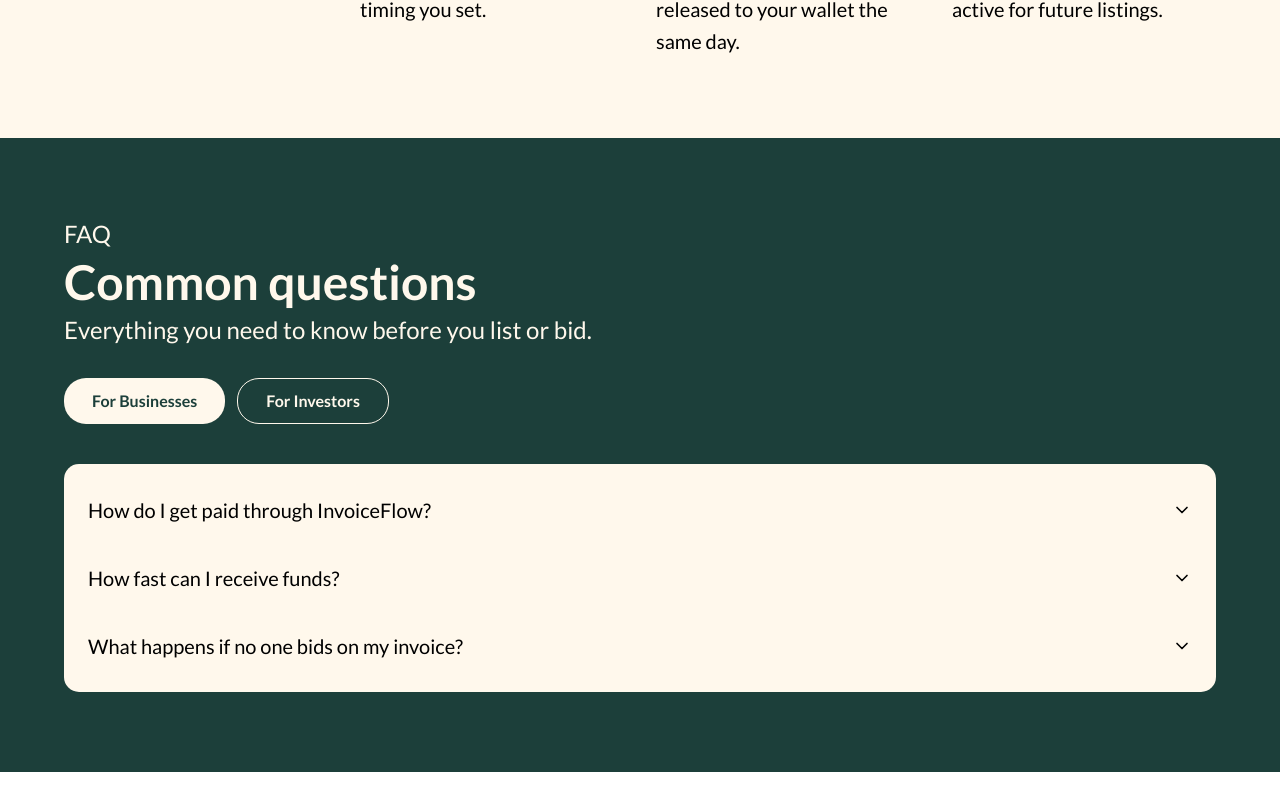
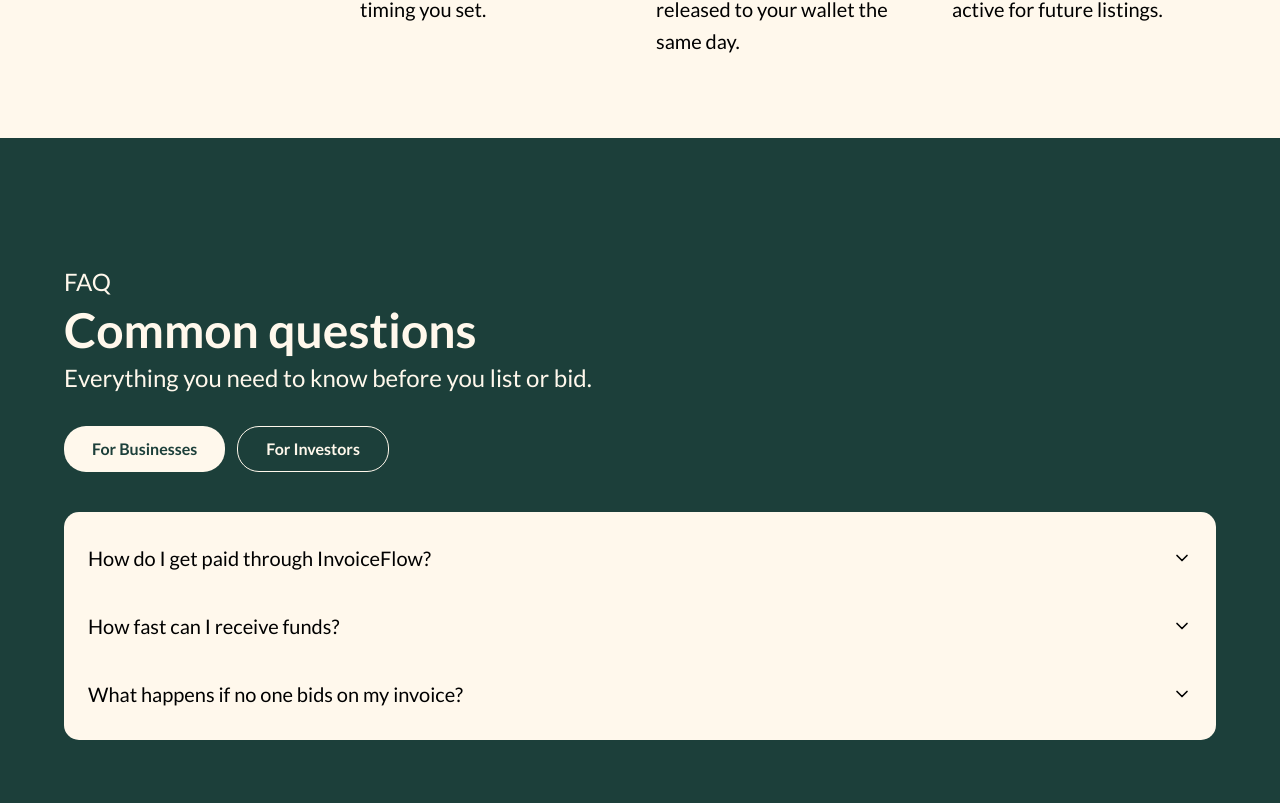
Before and after one commit to ihsankoolz/InvoiceFlow, a React (Vite) app in the folder frontend/: page / in a window 1280 px wide. Shown: the part 2857-3660 px from the top of the page. Built offline with nearby package versions, Linux system fonts and the light colour scheme; the HTML template or start-up script is replaced by a standard one.

Commit message:
Update LandingPage.jsx

```diff
--- a/frontend/src/pages/LandingPage.jsx
+++ b/frontend/src/pages/LandingPage.jsx
@@ -392,7 +392,7 @@
       </section>
 
       {/* ── FAQ ── */}
-      <section ref={faqRef} className="bg-teal py-20">
+      <section ref={faqRef} className="bg-teal py-32">
         <div className="px-8 lg:px-16 max-w-[1512px] mx-auto" style={fadeUp(faqIn, 0)}>
           <p className="font-['Lato'] font-medium text-[#fff8ec] text-2xl mb-2">FAQ</p>
           <h2 className="font-['Lato'] font-semibold text-[#fff8ec] text-5xl mb-2">Common questions</h2>
```
